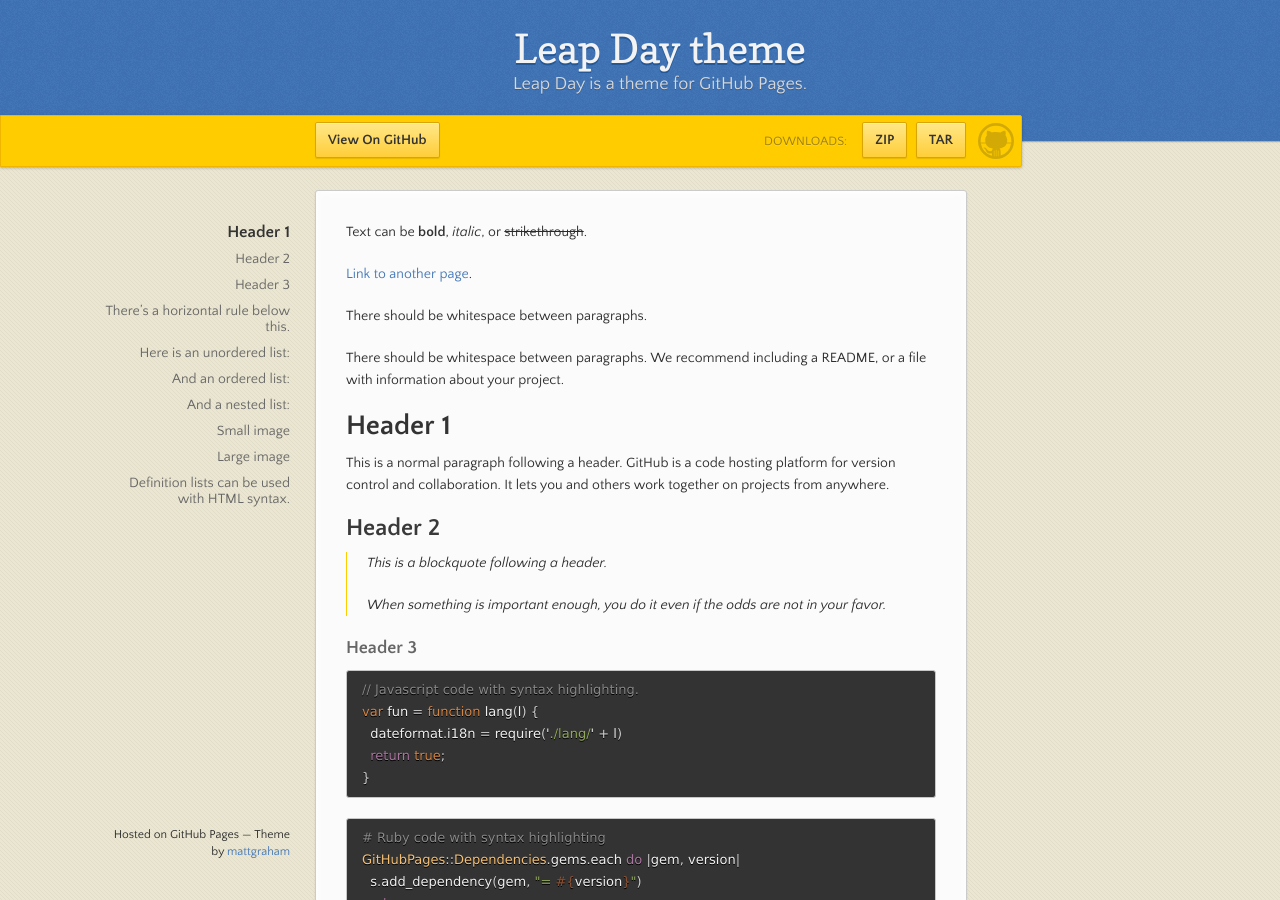
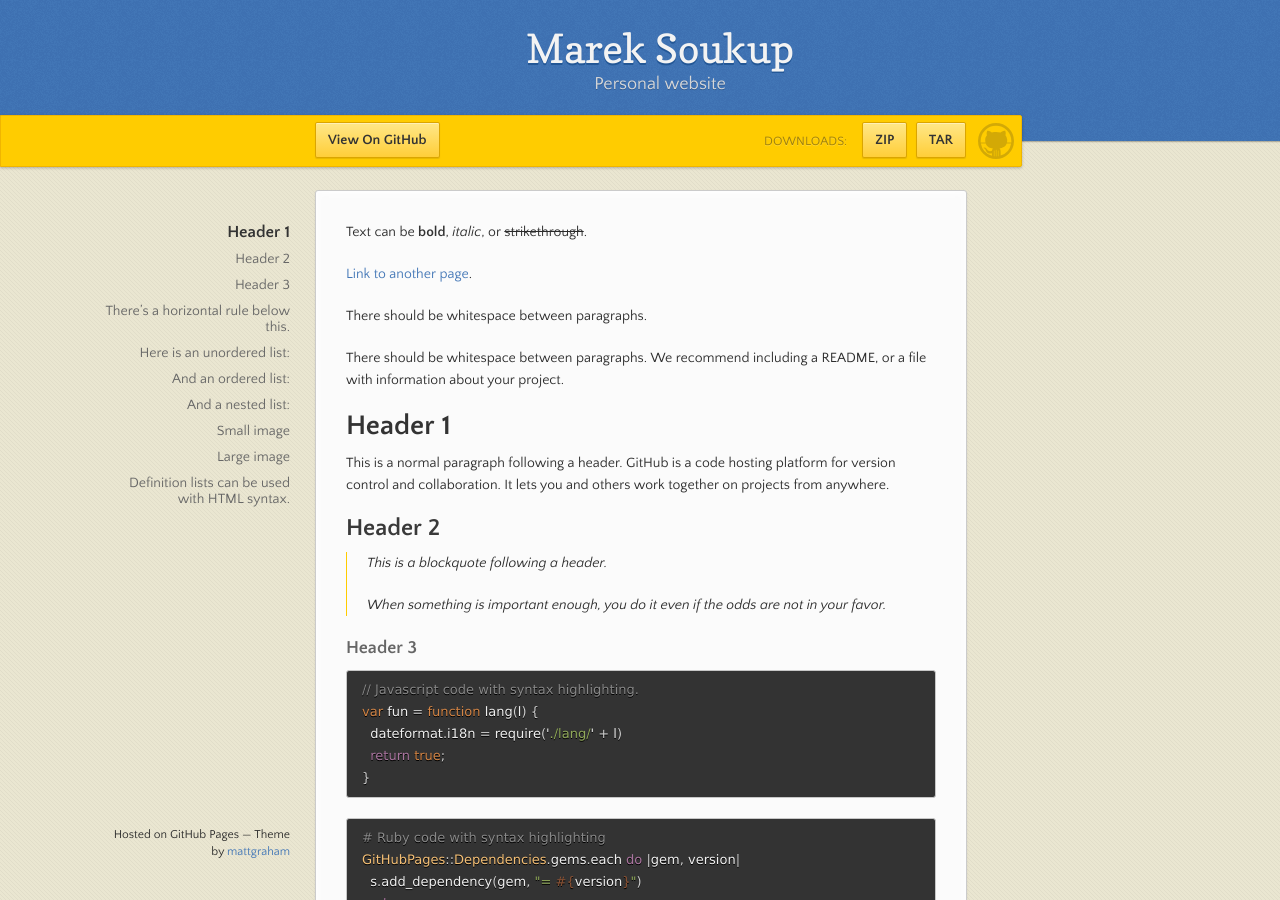
Before and after one commit to soukupmarek-edin/soukupmarek-edin.github.io, a Jekyll site: the page built from index.md, in a window 1280 px wide and 900 px high. Built offline with Jekyll 4.4.1, drawn with Linux system fonts in a browser that asks for light colours.

Commit message:
Update _config.yml

```diff
--- a/_config.yml
+++ b/_config.yml
@@ -1,5 +1,5 @@
-title: Leap Day theme
-description: Leap Day is a theme for GitHub Pages.
+title: Marek Soukup
+description: Personal website
 show_downloads: true
 google_analytics:
 theme: jekyll-theme-leap-day
```
